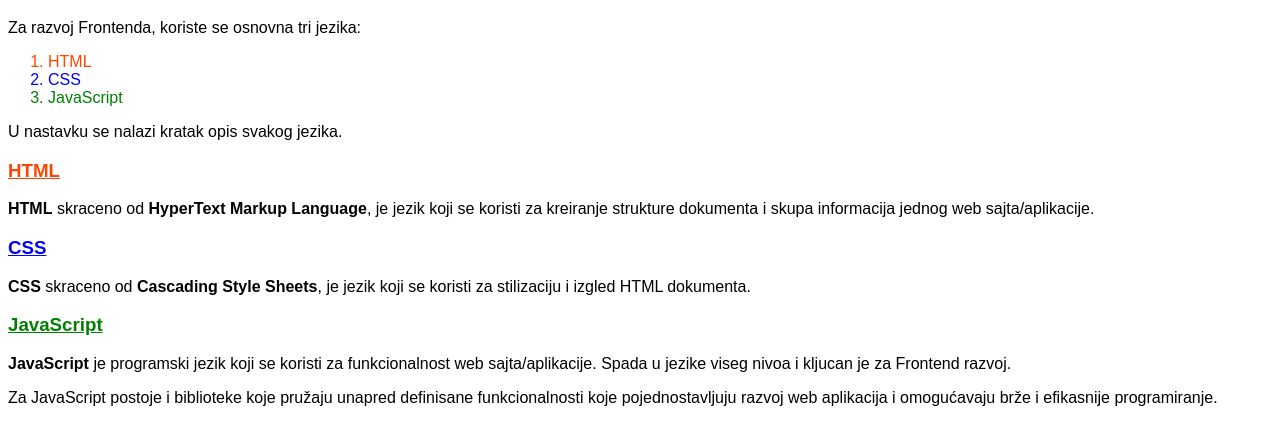
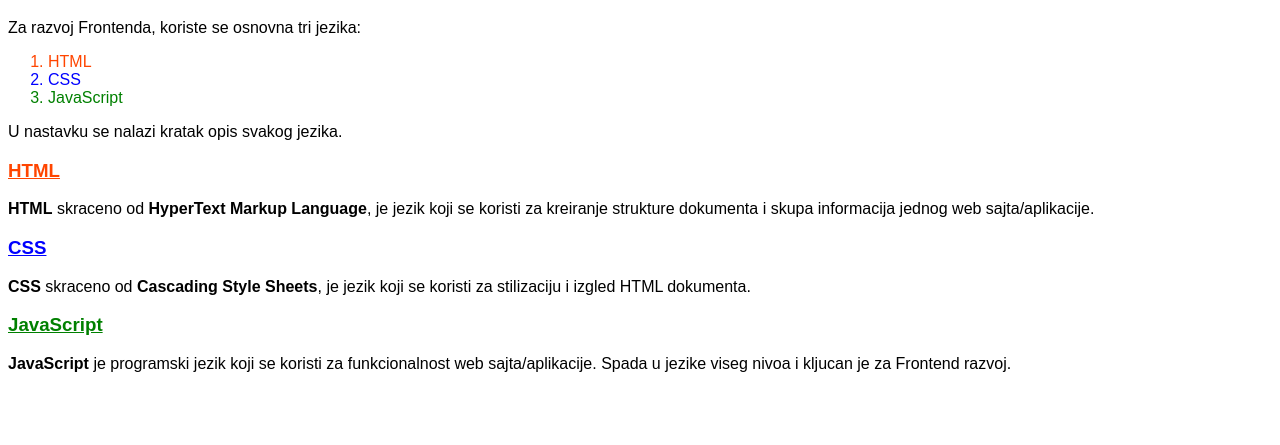
Before and after one commit to TheVladica/test-frontend-development, a plain HTML site: page index.html in a window 1280 px wide. Shown: the part 61-506 px from the top of the page. Drawn offline with Linux system fonts and the light colour scheme.

Commit message:
Paragraph removed

```diff
--- a/index.html
+++ b/index.html
@@ -32,7 +32,6 @@ CSS kod, nadam se da to nece predstavljati problem za ovaj zadatak.-->
 
    <h3 style="color: green">JavaScript</h3>
      <p><b>JavaScript</b> je programski jezik koji se koristi za funkcionalnost web sajta/aplikacije. Spada u jezike viseg nivoa i kljucan je za Frontend razvoj.</p>
-     <p>Za JavaScript postoje i biblioteke koje pružaju unapred definisane funkcionalnosti koje pojednostavljuju razvoj web aplikacija i omogućavaju brže i efikasnije programiranje.</p>
 
 
 </body>
```
Also changed, not shown: 1 other file.
